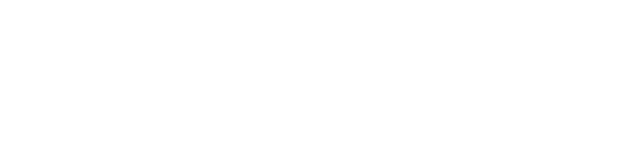
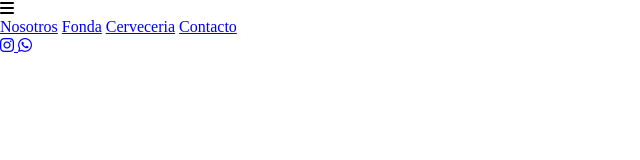
Before and after one commit to aldimhernandez/la_cuadra_landing_page, a plain HTML site: page index.html in a window 1280 px wide. Shown: the whole page, without its empty margins (0-640 px from the left). Drawn offline with Linux system fonts and the light colour scheme.

Commit message:
create navbar and js/script.js file

```diff
--- a/css/style.css
+++ b/css/style.css
@@ -0,0 +1,29 @@
+/* general */
+html {
+    scroll-behavior: smooth;
+}
+
+* {
+    box-sizing: border-box;
+}
+
+/* Grid Layout */
+.grid-body {
+    display: grid;
+    grid-template-areas:
+    "header"
+    "main"
+    "footer";
+}
+
+.gb-header {
+    grid-area: header;
+}
+
+.gb-main {
+    grid-area: main;
+}
+
+.gb-footer {
+    grid-area: footer;
+}
--- a/index.html
+++ b/index.html
@@ -18,14 +18,47 @@
     <meta name="keywords"
         content="La Cuadra, Fonda, Fabrica, Cervezas, Bar, Restaurante, Resto Bar, Picadas, Tapas, San Antonio de Areco" />
     <meta name="author" content="Domino Inc" />
-
+    <!-- FontAwesome -->
+    <script src="https://kit.fontawesome.com/4baa81c6d0.js" crossorigin="anonymous"></script>
+    <!-- Normalize.css -->
+    <link rel="stylesheet" href="css/normalize.css">
+    <!-- Mis Estilos -->
+    <link rel="stylesheet" href="css/style.css">
     <!-- Title: LA CUADRA -->
     <title>LA CUADRA &#8226; Fonda & Craft Beer. San Antonio de Areco.</title>
 </head>
 
 <body class="grid-body">
+    <!-- Header -->
     <header class="header" id="header">
-
+        <!-- Menú Icon -->
+        <section id="menu-icon" class="menu-icon">
+            <i class="fas fa-bars"></i>
+        </section>
+        <nav id="navbar" class="navbar active">
+            <!-- Business Logo -->
+            <section id="logo" class="logo">
+                <a href="#header"></a>
+            </section>
+            <!-- Navigation Links -->
+            <section id="links" class="links">
+                <a href="#nosotros">Nosotros</a>
+                <a href="#fonda">Fonda</a>
+                <a href="#cerveceria">Cerveceria</a>
+                <a href="#contacto">Contacto</a>
+            </section>
+            <!-- Social Media Links -->
+            <section class="social-media">
+                <!-- Instagram -->
+                <a href="https://www.instagram.com/lacuadra_areco/" target="_blank">
+                    <i class="fab fa-instagram"></i>
+                </a>
+                <!-- Whatsapp -->
+                <a href="https://wa.link/snnhts" target="_blank">
+                    <i class="fab fa-whatsapp"></i>
+                </a>
+            </section>
+        </nav>
     </header>
     <main class="main" id="main">
 
@@ -33,6 +66,8 @@
     <footer class="footer" id="footer">
 
     </footer>
+
+    <script src="js/script.js"></script>
 </body>
 
 </html>
```
Also changed, not shown: js/script.js (added).
